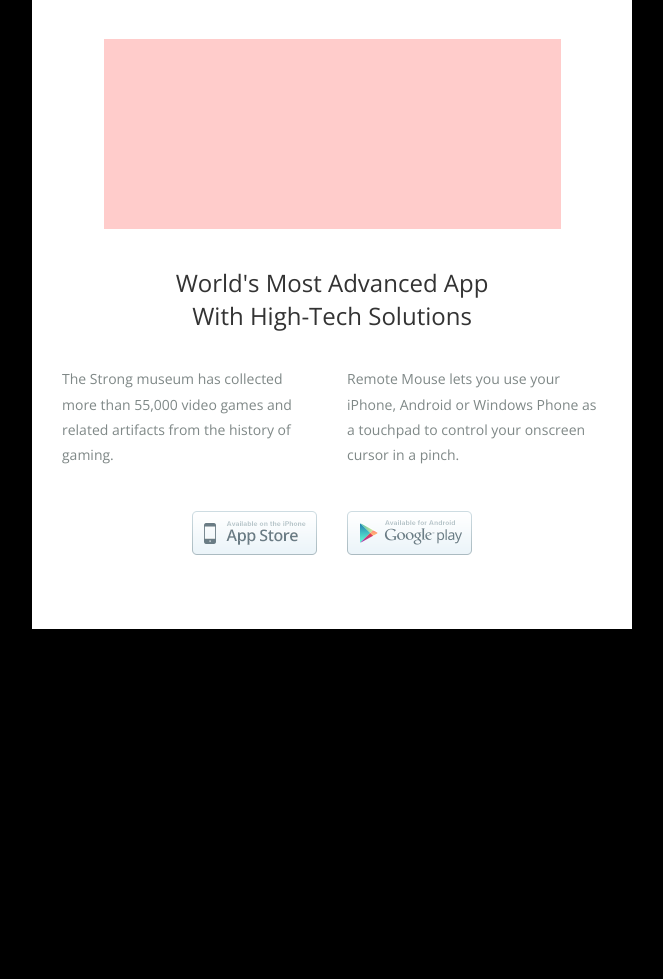
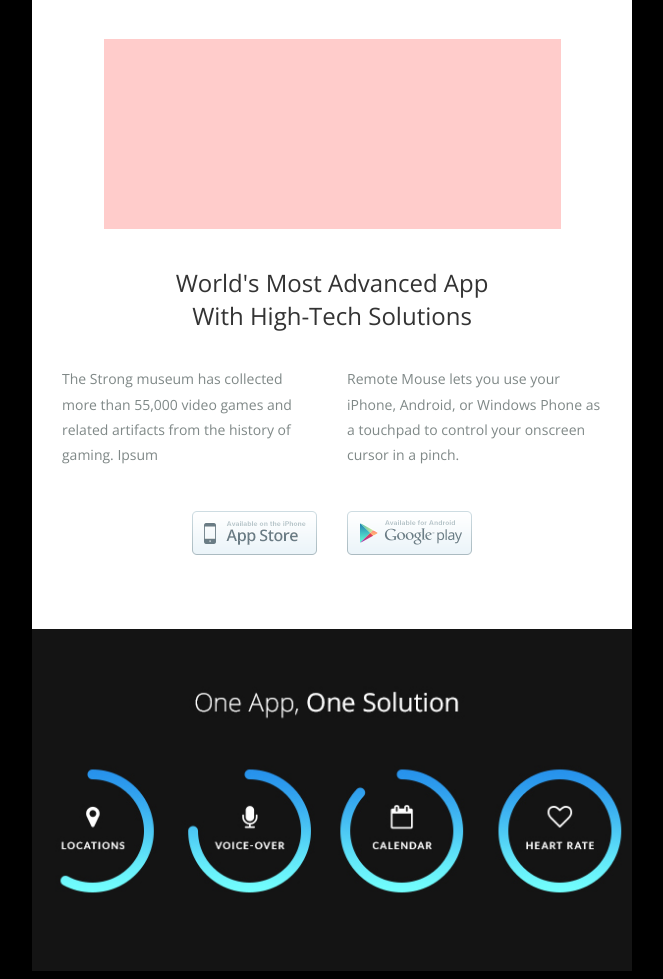
Before and after one commit to habeezzy/HTML-Responsive-email, a React app: page public/index.html in a window 1280 px wide. Shown: the part 833-1812 px from the top of the page, without its empty margins (308-971 px from the left). Before the commit the page ends 1470 px from the top, so only its background shows below. Built offline with nearby package versions, Linux system fonts and the light colour scheme.

Commit message:
One solution row layout and styles

```diff
--- a/public/index.html
+++ b/public/index.html
@@ -150,7 +150,7 @@
                   </tr>
                   <tr>
                     <td>
-                      <h3 style="font-family: 'Open Sans', 'Helvetica Neue', Helvetica, Arial, 'Lucida Grande', sans-serif; color: #333333; padding: 25px 0 5px 0; font-weight: 300; text-transform: capitalize; font-size: 24px; margin: 0;" align="center">World's <span style="font-weight: 400;">most advanced App</span><br> with High-Tech solutions</h3>
+                      <h3 style="font-family: 'Open Sans', 'Helvetica Neue', Helvetica, Arial, 'Lucida Grande', sans-serif; color: #333333; padding: 25px 0 5px 0; font-weight: 300; text-transform: capitalize; font-size: 24px; margin: 0;" align="center">World's <span style="font-weight: 400">most advanced App</span><br> with High-Tech solutions</h3>
                     </td>
                   </tr>
                   <tr>
@@ -158,7 +158,7 @@
                         <table class="adavance-table" width="50%" align="left" cellspacing="0" cellpadding="0" border="0" style=" padding: 15px 15px 0px 15px; background: white;">
                           <tr>
                             <td>
-                              <p style="font-family: 'Open Sans', 'Helvetica Neue', Helvetica, Arial, 'Lucida Grande', sans-serif; color: #7f8887; font-weight: 400; line-height: 1.8; font-size: 14px; padding: 0 0 30px;">The Strong museum has collected more than 55,000 video games and related artifacts from the history of gaming.</p>
+                              <p style="font-family: 'Open Sans', 'Helvetica Neue', Helvetica, Arial, 'Lucida Grande', sans-serif; color: #7f8887; font-weight: 400; line-height: 1.8; font-size: 14px; padding: 0 0 30px;">The Strong museum has collected more than 55,000 video games and related artifacts from the history of gaming. Ipsum</p>
                             </td>
                           </tr>
                           <tr>
@@ -170,7 +170,7 @@
                         <table class="adavance-table" width="50%" align="left" cellspacing="0" cellpadding="0" border="0" style=" padding: 15px 15px 0px 15px; background: white;">
                           <tr>
                             <td>
-                              <p style="font-family: 'Open Sans', 'Helvetica Neue', Helvetica, Arial, 'Lucida Grande', sans-serif; color: #7f8887; font-weight: 400; line-height: 1.8; font-size: 14px; padding: 0 0 30px;">Remote Mouse lets you use your iPhone, Android or Windows Phone as a touchpad to control your onscreen cursor in a pinch.</p>
+                              <p style="font-family: 'Open Sans', 'Helvetica Neue', Helvetica, Arial, 'Lucida Grande', sans-serif; color: #7f8887; font-weight: 400; line-height: 1.8; font-size: 14px; padding: 0 0 30px;">Remote Mouse lets you use your iPhone, Android, or Windows Phone as a touchpad to control your onscreen cursor in a pinch.</p>
                             </td>
                           </tr>
                           <tr>
@@ -179,17 +179,25 @@
                             </td>
                           </tr>
                         </table>
-
                     </td>
                   </tr>
+                </table>
               </td>
             </tr>
             <!-- end of advance row -->
-            <!-- start of main row -->
+            <!-- start of One Solution row -->
             <tr>
-              <td></td>
+              <td>
+                <table class="one-solution-table" width="100%" align="left" cellspacing="0" cellpadding="0" border="0" style=" padding: 50px 0; background: #141414;">
+                  <tr>
+                    <td>
+                      <img src="/img/one_app.jpg" style="width:100%">
+                    </td>
+                  </tr>
+                </table>
+              </td>
             </tr>
-            <!-- end of main row -->
+            <!-- end of One Solution row -->
             <!-- start of main row -->
             <tr>
               <td></td>
```
